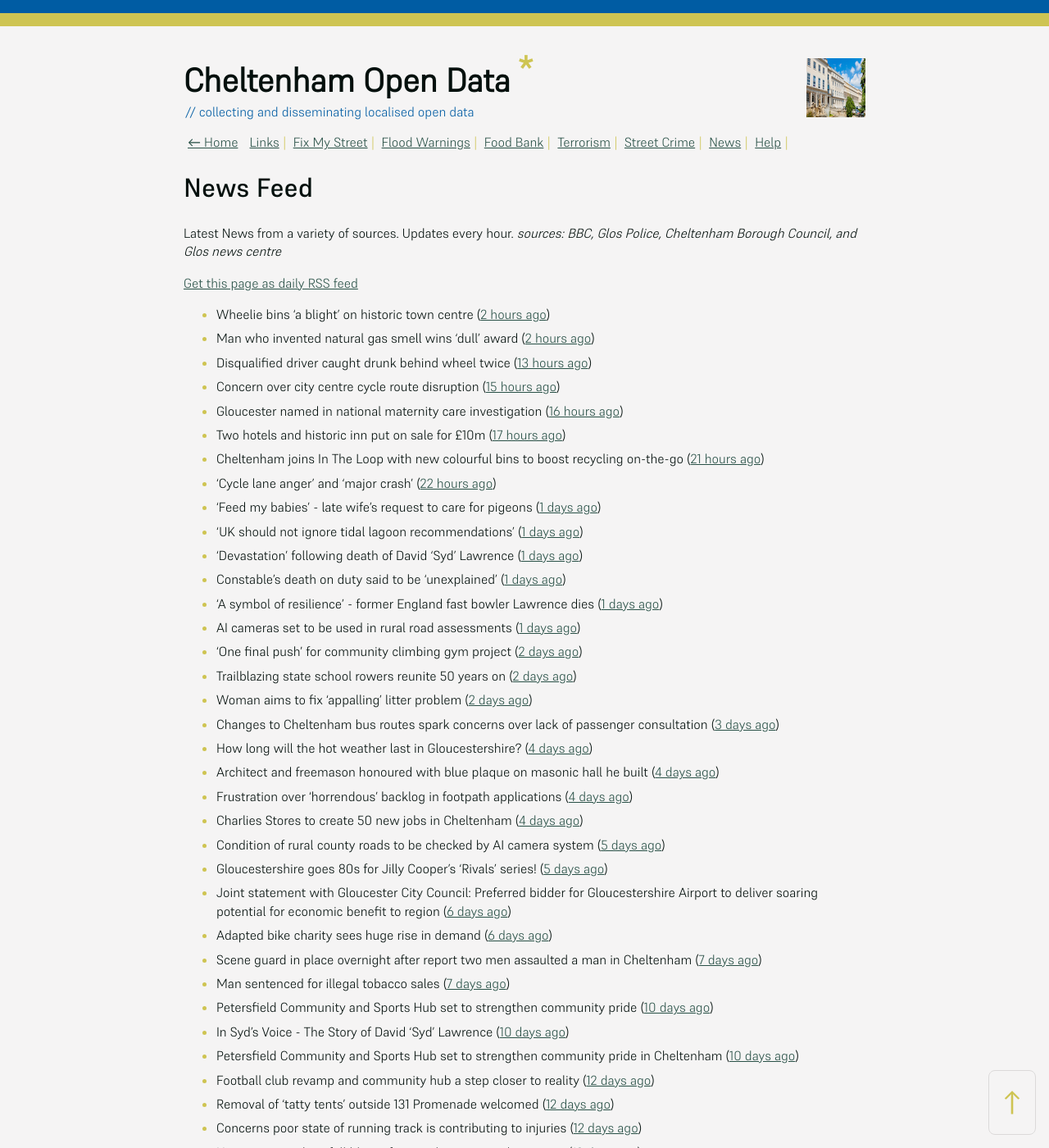
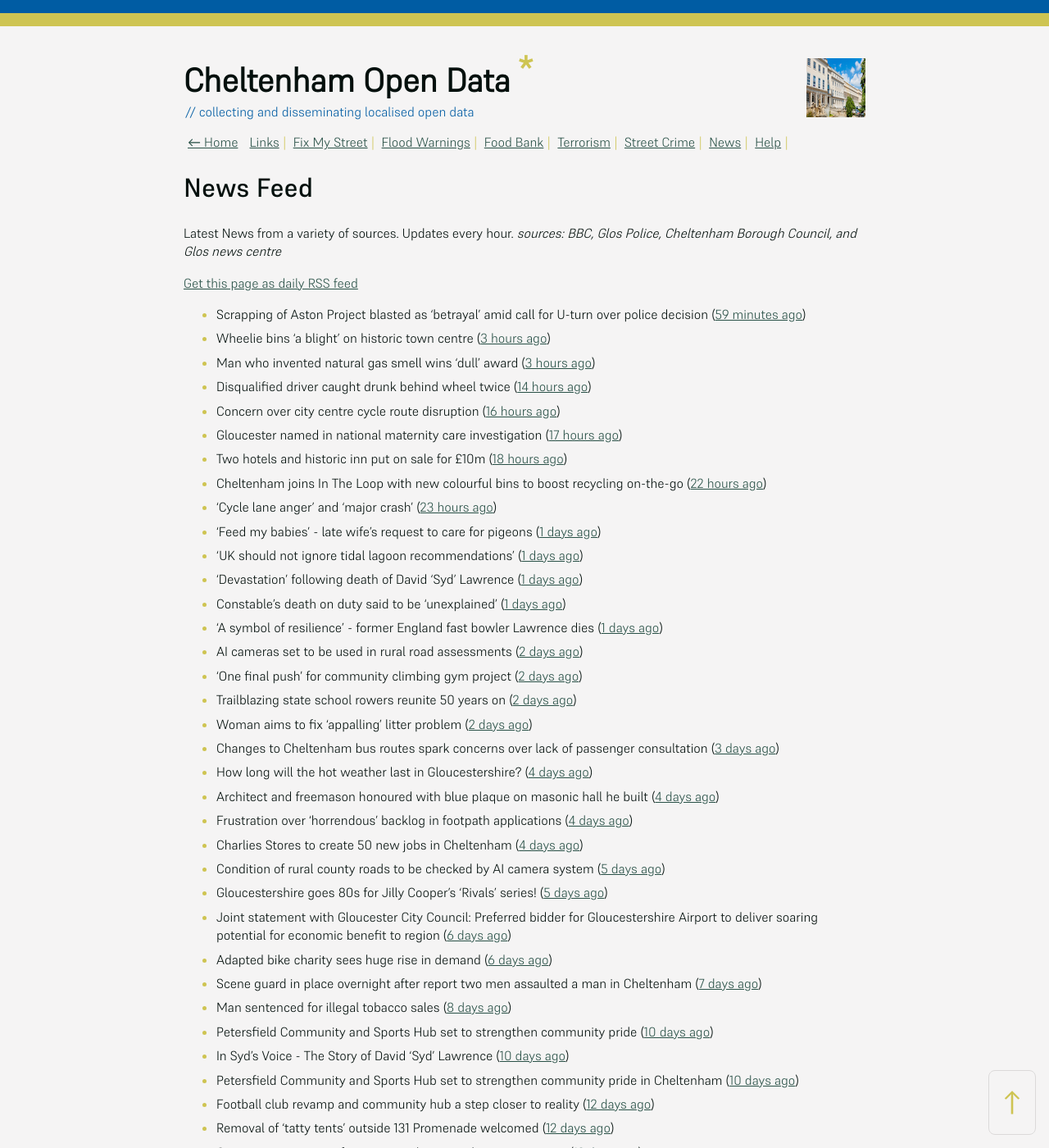
Before and after one commit to mat-0/cheltenham-open-data, a Jekyll site: the page built from _pages/news.md, in a window 1280 px wide and 1400 px high. Shown: the whole window at 82% size. Built offline with Jekyll 4.4.1, drawn with Linux system fonts in a browser that asks for light colours; some of the changed text lies outside the part shown.

Commit message:
Updated 2025-06-24 08:59:58

```diff
--- a/_pages/news.md
+++ b/_pages/news.md
@@ -12,20 +12,21 @@ _sources: BBC, Glos Police, Cheltenham Borough Council, and Glos news centre_
 [Get this page as daily RSS feed](/daily.rss)
 
 <!-- news_marker starts -->
-- Wheelie bins 'a blight' on historic town centre ([2 hours ago](https://www.bbc.com/news/articles/cn86y7dq8yeo))
-- Man who invented natural gas smell wins 'dull' award ([2 hours ago](https://www.bbc.com/news/articles/cpw74x57p8po))
-- Disqualified driver caught drunk behind wheel twice ([13 hours ago](https://www.bbc.com/news/articles/c0k75jkm43zo))
-- Concern over city centre cycle route disruption ([15 hours ago](https://www.bbc.com/news/articles/cdez9y99k77o))
-- Gloucester named in national maternity care investigation ([16 hours ago](https://www.bbc.com/news/articles/c994x95yygyo))
-- Two hotels and historic inn put on sale for £10m ([17 hours ago](https://www.bbc.com/news/articles/c5y0vl7v84xo))
-- Cheltenham joins In The Loop with new colourful bins to boost recycling on-the-go ([21 hours ago](https://www.cheltenham.gov.uk/news/article/3022/cheltenham_joins_in_the_loop_with_new_colourful_bins_to_boost_recycling_on-the-go))
-- 'Cycle lane anger' and 'major crash' ([22 hours ago](https://www.bbc.com/news/articles/cy0w90d8dn6o))
+- Scrapping of Aston Project blasted as ‘betrayal’ amid call for U-turn over police decision ([59 minutes ago](https://gloucesternewscentre.co.uk/scrapping-of-aston-project-blasted-as-betrayal-amid-call-for-u-turn-over-police-decision/))
+- Wheelie bins 'a blight' on historic town centre ([3 hours ago](https://www.bbc.com/news/articles/cn86y7dq8yeo))
+- Man who invented natural gas smell wins 'dull' award ([3 hours ago](https://www.bbc.com/news/articles/cpw74x57p8po))
+- Disqualified driver caught drunk behind wheel twice ([14 hours ago](https://www.bbc.com/news/articles/c0k75jkm43zo))
+- Concern over city centre cycle route disruption ([16 hours ago](https://www.bbc.com/news/articles/cdez9y99k77o))
+- Gloucester named in national maternity care investigation ([17 hours ago](https://www.bbc.com/news/articles/c994x95yygyo))
+- Two hotels and historic inn put on sale for £10m ([18 hours ago](https://www.bbc.com/news/articles/c5y0vl7v84xo))
+- Cheltenham joins In The Loop with new colourful bins to boost recycling on-the-go ([22 hours ago](https://www.cheltenham.gov.uk/news/article/3022/cheltenham_joins_in_the_loop_with_new_colourful_bins_to_boost_recycling_on-the-go))
+- 'Cycle lane anger' and 'major crash' ([23 hours ago](https://www.bbc.com/news/articles/cy0w90d8dn6o))
 - 'Feed my babies' - late wife's request to care for pigeons ([1 days ago](https://www.bbc.com/news/videos/cn5kz4470rqo))
 - 'UK should not ignore tidal lagoon recommendations' ([1 days ago](https://www.bbc.com/news/articles/cvgd5ey411mo))
 - 'Devastation' following death of David 'Syd' Lawrence ([1 days ago](https://www.bbc.com/news/articles/cvg9r0j5g08o))
 - Constable's death on duty said to be 'unexplained' ([1 days ago](https://www.bbc.com/news/articles/c39z0d12k88o))
 - 'A symbol of resilience' - former England fast bowler Lawrence dies ([1 days ago](https://www.bbc.com/sport/cricket/articles/c07d973k0zzo))
-- AI cameras set to be used in rural road assessments ([1 days ago](https://www.bbc.com/news/articles/c62g921l14jo))
+- AI cameras set to be used in rural road assessments ([2 days ago](https://www.bbc.com/news/articles/c62g921l14jo))
 - 'One final push' for community climbing gym project ([2 days ago](https://www.bbc.com/news/articles/cx2v55q5kpeo))
 - Trailblazing state school rowers reunite 50 years on ([2 days ago](https://www.bbc.com/news/articles/ce9xgerg0n5o))
 - Woman aims to fix 'appalling' litter problem ([2 days ago](https://www.bbc.com/news/articles/cqjq05rv191o))
@@ -39,7 +40,7 @@ _sources: BBC, Glos Police, Cheltenham Borough Council, and Glos news centre_
 - Joint statement with Gloucester City Council: Preferred bidder for Gloucestershire Airport to deliver soaring potential for economic benefit to region ([6 days ago](https://www.cheltenham.gov.uk/news/article/3021/joint_statement_with_gloucester_city_council_preferred_bidder_for_gloucestershire_airport_to_deliver_soaring_potential_for_economic_benefit_to_region))
 - Adapted bike charity sees huge rise in demand ([6 days ago](https://www.bbc.co.uk/sounds/play/p0ljrsvr))
 - Scene guard in place overnight after report two men assaulted a man in Cheltenham ([7 days ago](https://gloucesternewscentre.co.uk/scene-guard-in-place-overnight-after-report-two-men-assaulted-a-man-in-cheltenham/))
-- Man sentenced for illegal tobacco sales ([7 days ago](https://gloucesternewscentre.co.uk/man-sentenced-for-illegal-tobacco-sales/))
+- Man sentenced for illegal tobacco sales ([8 days ago](https://gloucesternewscentre.co.uk/man-sentenced-for-illegal-tobacco-sales/))
 - Petersfield Community and Sports Hub set to strengthen community pride ([10 days ago](https://gloucesternewscentre.co.uk/petersfield-community-and-sports-hub-set-to-strengthen-community-pride/))
 - In Syd's Voice - The Story of David 'Syd' Lawrence ([10 days ago](https://www.bbc.co.uk/sounds/play/p0lj4vvq))
 - Petersfield Community and Sports Hub set to strengthen community pride in Cheltenham ([10 days ago](https://www.cheltenham.gov.uk/news/article/3020/petersfield_community_and_sports_hub_set_to_strengthen_community_pride_in_cheltenham))
@@ -50,8 +51,8 @@ _sources: BBC, Glos Police, Cheltenham Borough Council, and Glos news centre_
 - Shire Hall Lib Dems urged to reopen Cheltenham’s Swindon Road tip ([14 days ago](https://gloucesternewscentre.co.uk/shire-hall-lib-dems-urged-to-reopen-cheltenhams-swindon-road-tip/))
 - Funding for Cheltenham sports community hub set for approval ([14 days ago](https://gloucesternewscentre.co.uk/funding-for-cheltenham-sports-community-hub-set-for-approval/))
 - Man ‘alarmed’ to find home included ‘without consent’ in 4000-house plan near M5 ([16 days ago](https://gloucesternewscentre.co.uk/man-alarmed-to-find-home-included-without-consent-in-4000-house-plan-near-m5/))
-- Cheltenham celebrates 10 years of prestigious Purple Flag ([17 days ago](https://www.cheltenham.gov.uk/news/article/3019/cheltenham_celebrates_10_years_of_prestigious_purple_flag))
-- Reshaping Cheltenham’s future with latest cabinet portfolio announcements ([17 days ago](https://www.cheltenham.gov.uk/news/article/3018/reshaping_cheltenhams_future_with_latest_cabinet_portfolio_announcements))
+- Cheltenham celebrates 10 years of prestigious Purple Flag ([18 days ago](https://www.cheltenham.gov.uk/news/article/3019/cheltenham_celebrates_10_years_of_prestigious_purple_flag))
+- Reshaping Cheltenham’s future with latest cabinet portfolio announcements ([18 days ago](https://www.cheltenham.gov.uk/news/article/3018/reshaping_cheltenhams_future_with_latest_cabinet_portfolio_announcements))
 - Cheltenham and Tewkesbury planners blasted for ‘caring more about bats than police’ in Elms Park decision ([18 days ago](https://gloucesternewscentre.co.uk/cheltenham-and-tewkesbury-planners-blasted-for-caring-more-about-bats-than-police-in-elms-park-decision/))
 - Gloucestershire Constabulary supports National Police Chiefs’ Council’s 2Wheel Operation ([18 days ago](https://gloucesternewscentre.co.uk/gloucestershire-constabulary-supports-national-police-chiefs-councils-2wheel-operation/))
 - Decision on tapas bar which wants people to ‘enjoy good food and nice wine’ ([18 days ago](https://gloucesternewscentre.co.uk/decision-on-tapas-bar-which-wants-people-to-enjoy-good-food-and-nice-wine/))
```
Also changed, not shown: other parts of _pages/news.md (+0 -1 lines), _data/flood.json (+4 -4 lines), _pages/fix-my-street.md (+1 -1 lines), index.md (+5 -5 lines).
